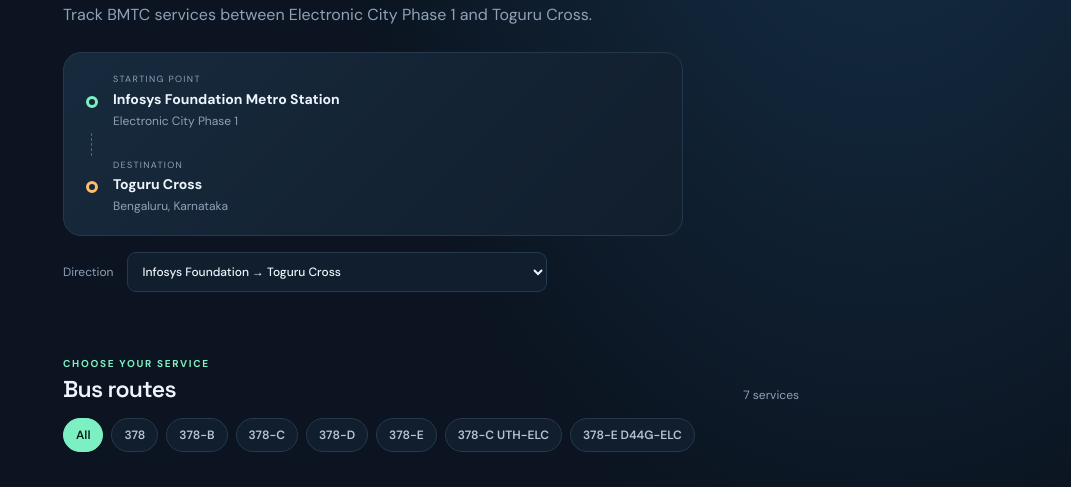
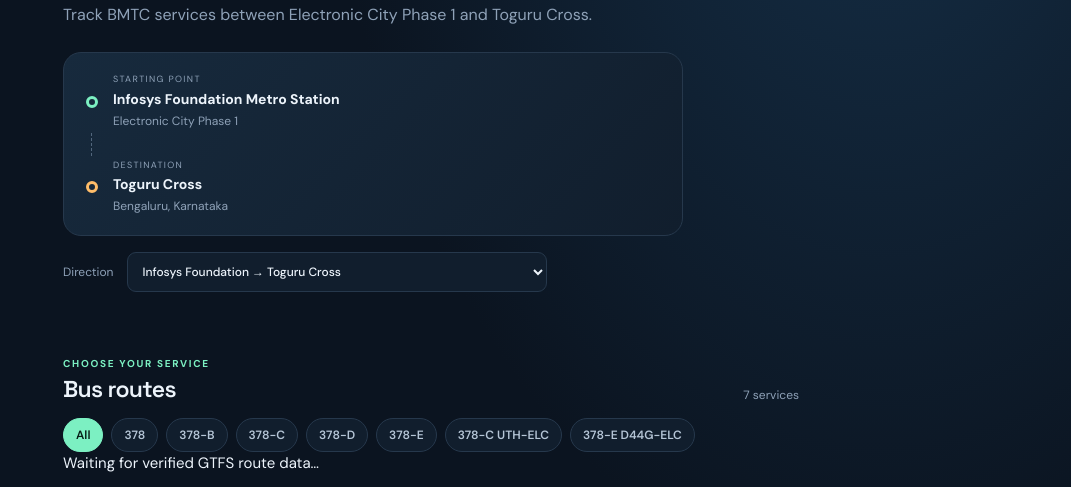
Before and after one commit to Thoufictq/bmtc-live-bus-tracker, a plain HTML site: page index.html in a window 1280 px wide. Shown: the part 285-772 px from the top of the page, without its empty margins (209-1280 px from the left). Drawn offline with nearby package versions, Linux system fonts and the light colour scheme; no server answers.

Commit message:
Add GTFS route validation panel

```diff
--- a/index.html
+++ b/index.html
@@ -47,6 +47,7 @@
         <button class="route-chip" data-route="378-C UTH-ELC">378-C UTH-ELC</button>
         <button class="route-chip" data-route="378-E D44G-ELC">378-E D44G-ELC</button>
       </div>
+      <div class="route-validation" id="route-validation">Waiting for verified GTFS route data…</div>
     </section>
 
     <section class="section">
```
